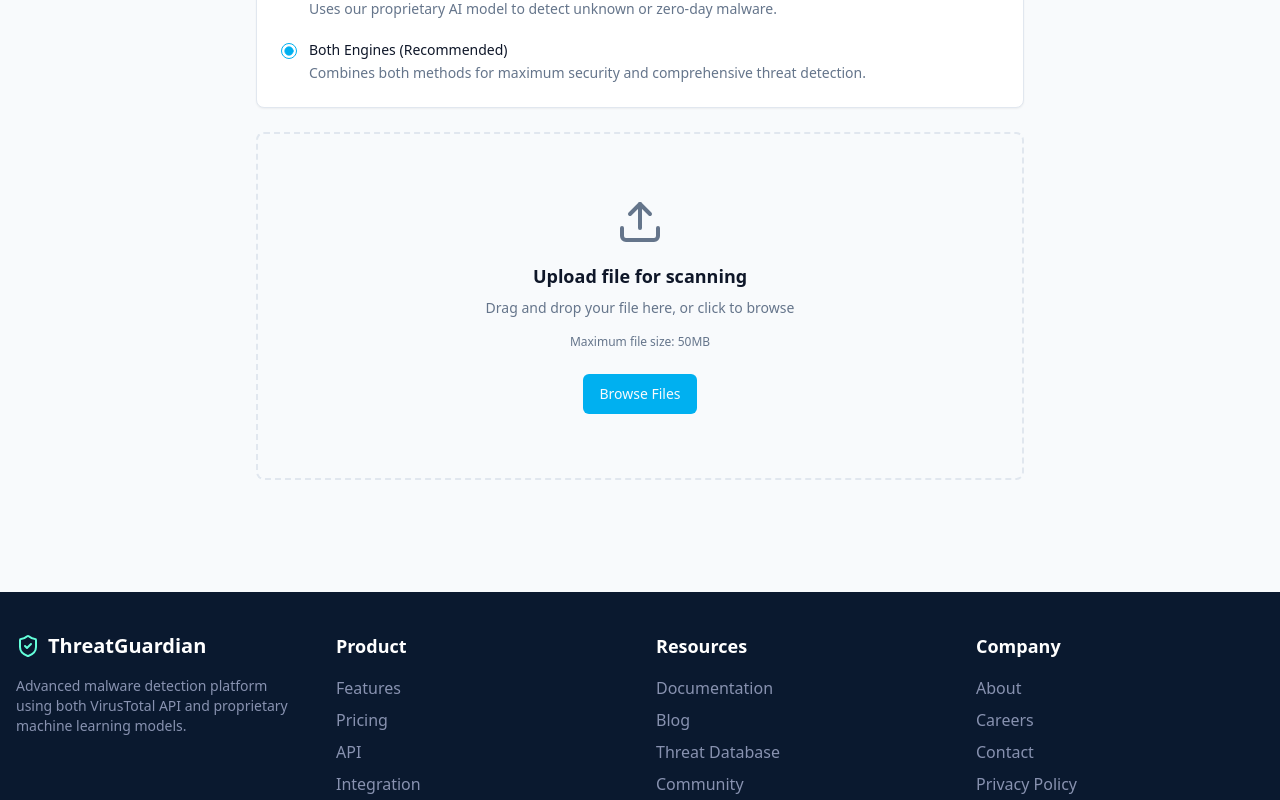
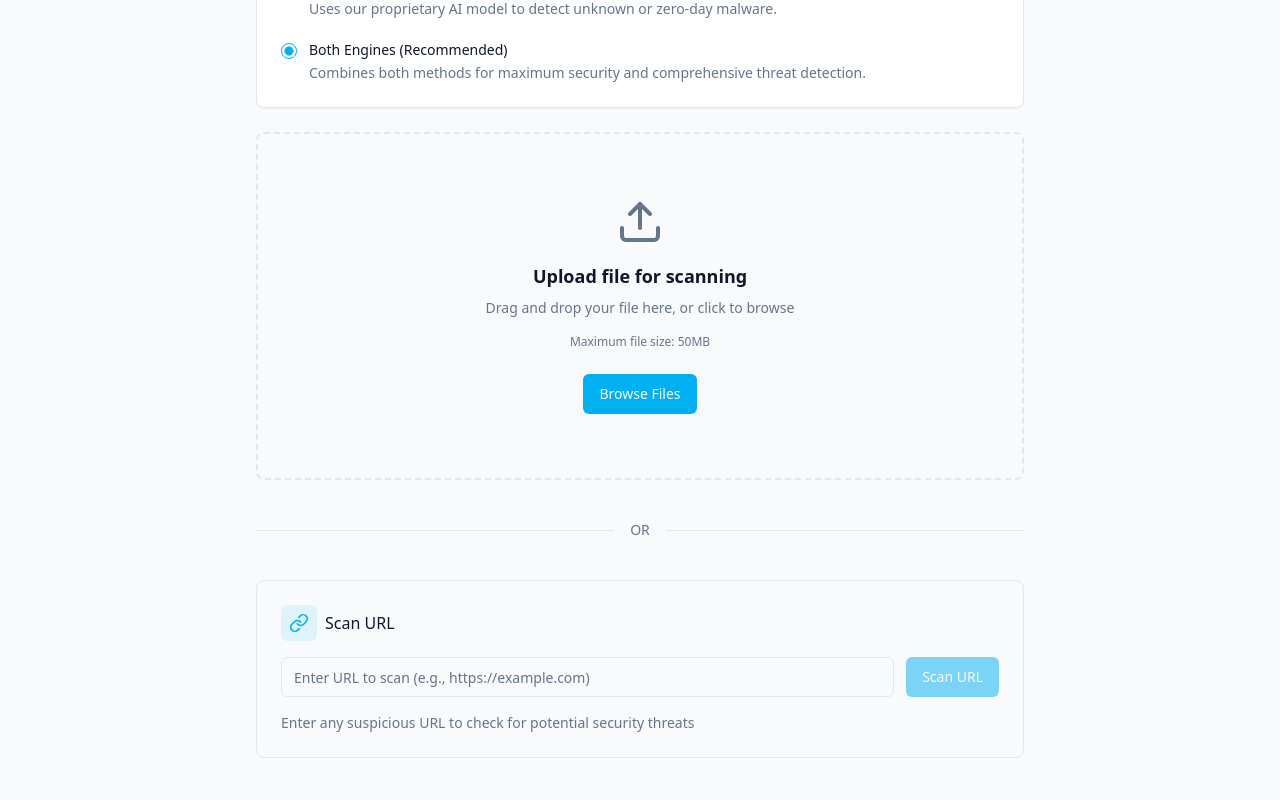
Before and after one commit to Im-subham/threat-vision-guardian-10, a React (Vite) app: page /scan in a window 1280 px wide. Shown: the part 340-1140 px from the top of the page. Built offline with nearby package versions, Linux system fonts and the light colour scheme.

Commit message:
Add URL upload functionality
Implement URL upload feature similar to file upload.

```diff
--- /dev/null
+++ b/src/components/scanner/UrlInput.tsx
@@ -0,0 +1,63 @@
+
+import React, { useState } from 'react';
+import { Button } from '@/components/ui/button';
+import { Input } from '@/components/ui/input';
+import { Link } from 'lucide-react';
+import { toast } from 'sonner';
+
+interface UrlInputProps {
+  onUrlSubmitted: (url: string) => void;
+  isScanning: boolean;
+}
+
+const UrlInput = ({ onUrlSubmitted, isScanning }: UrlInputProps) => {
+  const [url, setUrl] = useState('');
+
+  const handleSubmit = (e: React.FormEvent) => {
+    e.preventDefault();
+
+    try {
+      // Basic URL validation
+      new URL(url);
+      onUrlSubmitted(url);
+      setUrl('');
+    } catch {
+      toast.error('Invalid URL', {
+        description: 'Please enter a valid URL (e.g., https://example.com)'
+      });
+    }
+  };
+
+  return (
+    <div className="border rounded-lg p-6">
+      <div className="flex flex-col space-y-4">
+        <div className="flex items-center space-x-2">
+          <div className="p-2 rounded-md bg-primary/10">
+            <Link className="h-5 w-5 text-primary" />
+          </div>
+          <h3 className="font-medium">Scan URL</h3>
+        </div>
+
+        <form onSubmit={handleSubmit} className="flex flex-col sm:flex-row gap-3">
+          <Input
+            type="text"
+            placeholder="Enter URL to scan (e.g., https://example.com)"
+            value={url}
+            onChange={(e) => setUrl(e.target.value)}
+            disabled={isScanning}
+            className="flex-1"
+          />
+          <Button type="submit" disabled={isScanning || !url}>
+            Scan URL
+          </Button>
+        </form>
+
+        <p className="text-sm text-muted-foreground">
+          Enter any suspicious URL to check for potential security threats
+        </p>
+      </div>
+    </div>
+  );
+};
+
+export default UrlInput;
--- a/src/pages/ScanPage.tsx
+++ b/src/pages/ScanPage.tsx
@@ -1,7 +1,9 @@
+
 import React, { useState, useEffect } from 'react';
 import Navbar from '@/components/Navbar';
 import Footer from '@/components/Footer';
 import FileUpload from '@/components/scanner/FileUpload';
+import UrlInput from '@/components/scanner/UrlInput';
 import ScanOptions, { ScanEngine } from '@/components/scanner/ScanOptions';
 import ScanResult, { ScanResultData } from '@/components/scanner/ScanResult';
 import { Button } from '@/components/ui/button';
@@ -10,6 +12,7 @@ import { scanFileWithVirusTotal } from '@/components/scanner/VirusTotalService';
 
 const ScanPage = () => {
   const [selectedFile, setSelectedFile] = useState<File | null>(null);
+  const [selectedUrl, setSelectedUrl] = useState<string | null>(null);
   const [scanEngine, setScanEngine] = useState<ScanEngine>('both');
   const [isScanning, setIsScanning] = useState(false);
   const [scanProgress, setScanProgress] = useState(0);
@@ -18,14 +21,22 @@ const ScanPage = () => {
   // Handle file selection
   const handleFileSelected = (file: File) => {
     setSelectedFile(file);
+    setSelectedUrl(null);
+    setScanResult(null);
+  };
+
+  // Handle URL submission
+  const handleUrlSubmitted = (url: string) => {
+    setSelectedUrl(url);
+    setSelectedFile(null);
     setScanResult(null);
   };
 
   // Handle scan initiation
   const handleStartScan = async () => {
-    if (!selectedFile) {
-      toast.error('No file selected', {
-        description: 'Please select a file to scan'
+    if (!selectedFile && !selectedUrl) {
+      toast.error('No file or URL selected', {
+        description: 'Please select a file or enter a URL to scan'
       });
       return;
     }
@@ -58,15 +69,32 @@ const ScanPage = () => {
         }, 300);
 
         try {
-          const vtResults = await scanFileWithVirusTotal(selectedFile, apiKey);
+          let vtResults;
+          if (selectedFile) {
+            vtResults = await scanFileWithVirusTotal(selectedFile, apiKey);
+          } else if (selectedUrl) {
+            // Simulate URL scan for demo
+            await new Promise(resolve => setTimeout(resolve, 2000));
+            const isUrlMalicious = Math.random() < 0.3; // 30% chance of being malicious
+            vtResults = {
+              detectionRate: isUrlMalicious ? Math.floor(Math.random() * 40) + 30 : 0,
+              threatLevel: isUrlMalicious ? 'high' : 'safe',
+              stats: {
+                malicious: isUrlMalicious ? Math.floor(Math.random() * 20) + 10 : 0,
+                suspicious: isUrlMalicious ? Math.floor(Math.random() * 5) : 0,
+                undetected: 68 - (isUrlMalicious ? Math.floor(Math.random() * 20) + 10 : 0),
+              },
+              detectedBy: isUrlMalicious ? ['Google Safe Browsing', 'Sophos', 'Kaspersky'] : []
+            };
+          }
 
           clearInterval(progressInterval);
           setScanProgress(100);
 
           const result: ScanResultData = {
-            fileName: selectedFile.name,
-            fileSize: selectedFile.size,
-            fileType: getFileType(selectedFile.name),
+            fileName: selectedFile ? selectedFile.name : selectedUrl!,
+            fileSize: selectedFile ? selectedFile.size : 0,
+            fileType: selectedFile ? getFileType(selectedFile.name) : 'URL',
             scanEngine,
             isInfected: vtResults.detectionRate > 0,
             detectionRate: vtResults.detectionRate,
@@ -86,28 +114,16 @@ const ScanPage = () => {
             result.isInfected ? 'Threat detected!' : 'Scan completed',
             {
               description: result.isInfected
-                ? 'The scanned file contains malicious code'
-                : 'No threats were found in the file'
+                ? 'The scanned content contains malicious code'
+                : 'No threats were found'
             }
           );
         } catch (error) {
           toast.error('VirusTotal scan failed', {
-            description: 'An error occurred while scanning the file'
+            description: 'An error occurred while scanning'
           });
           console.error('VirusTotal scan error:', error);
         }
-      } else {
-        // Simulate scanning progress
-        const interval = setInterval(() => {
-          setScanProgress(prev => {
-            if (prev >= 100) {
-              clearInterval(interval);
-              simulateCompleteScan();
-              return 100;
-            }
-            return prev + Math.floor(Math.random() * 5) + 1;
-          });
-        }, 300);
       }
     } finally {
       setIsScanning(false);
@@ -262,6 +278,7 @@ const ScanPage = () => {
   // Reset state for a new scan
   const handleNewScan = () => {
     setSelectedFile(null);
+    setSelectedUrl(null);
     setScanResult(null);
     setScanProgress(0);
   };
@@ -280,12 +297,30 @@ const ScanPage = () => {
               disabled={isScanning}
             />
 
-            <FileUpload
-              onFileSelected={handleFileSelected}
-              isScanning={isScanning}
-            />
+            <div className="space-y-6 mt-6">
+              <FileUpload
+                onFileSelected={handleFileSelected}
+                isScanning={isScanning}
+              />
 
-            {selectedFile && !isScanning && !scanResult && (
+              <div className="relative py-4">
+                <div className="absolute inset-0 flex items-center">
+                  <div className="w-full border-t"></div>
+                </div>
+                <div className="relative flex justify-center">
+                  <span className="bg-background px-4 text-sm text-muted-foreground">
+                    OR
+                  </span>
+                </div>
+              </div>
+
+              <UrlInput
+                onUrlSubmitted={handleUrlSubmitted}
+                isScanning={isScanning}
+              />
+            </div>
+
+            {(selectedFile || selectedUrl) && !isScanning && !scanResult && (
               <div className="mt-6 flex justify-center">
                 <Button onClick={handleStartScan} disabled={isScanning} size="lg">
                   Start Scan
```
